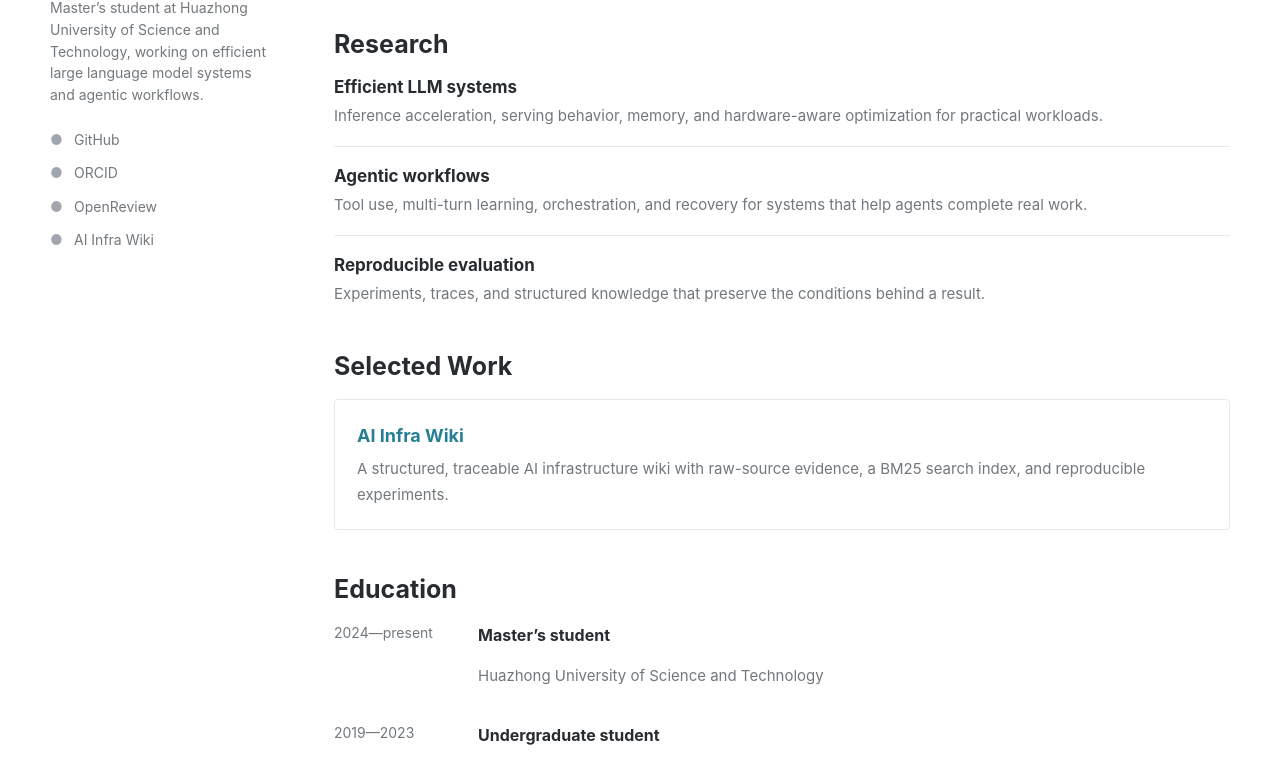
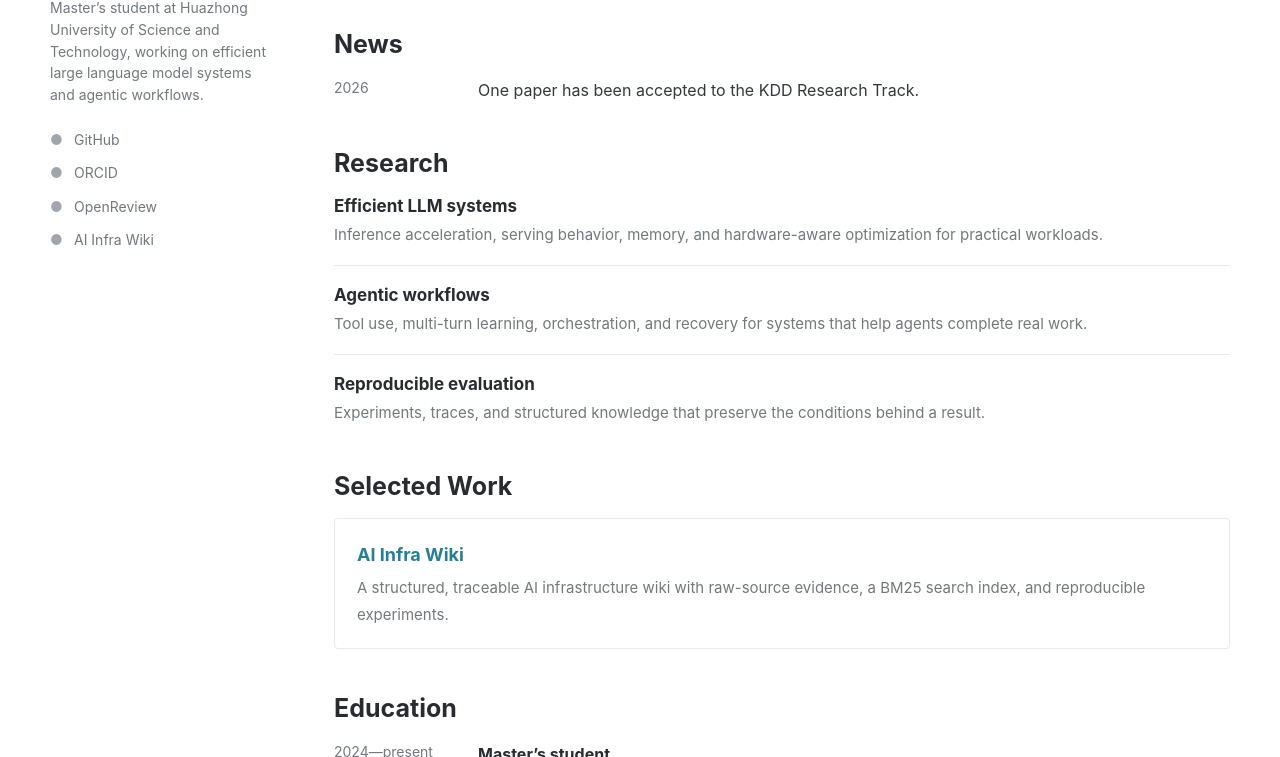
Before and after one commit to heitai-x/heitai-x.github.io, a plain HTML site: page index.html in a window 1280 px wide. Shown: the part 343-1100 px from the top of the page. Drawn offline with Linux system fonts and the light colour scheme.

Commit message:
Add KDD acceptance news

```diff
--- a/index.html
+++ b/index.html
@@ -173,6 +173,15 @@
 
     .section p { margin: 0 0 14px; }
 
+    .news-item {
+      display: grid;
+      grid-template-columns: 120px minmax(0, 1fr);
+      gap: 24px;
+    }
+
+    .news-date { color: var(--muted); font-size: 14px; }
+    .news-item p { margin: 0; }
+
     .research-list {
       display: grid;
       gap: 18px;
@@ -234,6 +243,7 @@
       .sidebar-links span { display: none; }
       .intro { margin-bottom: 38px; }
       .intro-lead { font-size: 17px; }
+      .news-item { grid-template-columns: 1fr; gap: 2px; }
       .timeline-item { grid-template-columns: 1fr; gap: 2px; }
     }
 
@@ -250,6 +260,7 @@
       <a class="site-title" href="#about">Debin Xu</a>
       <nav class="nav" aria-label="Primary navigation">
         <a href="#about">About</a>
+        <a href="#news">News</a>
         <a href="#research">Research</a>
         <a href="#work">Selected Work</a>
         <a href="#education">Education</a>
@@ -276,6 +287,14 @@
       <section class="intro" id="about">
         <h1>Debin Xu</h1>
         <p class="intro-lead">I am a master’s student at Huazhong University of Science and Technology. My work focuses on efficient large language model systems, agentic workflows, and reproducible evaluation.</p>
+      </section>
+
+      <section class="section" id="news">
+        <h2>News</h2>
+        <div class="news-item">
+          <div class="news-date">2026</div>
+          <p>One paper has been accepted to the KDD Research Track.</p>
+        </div>
       </section>
 
       <section class="section" id="research">
```
